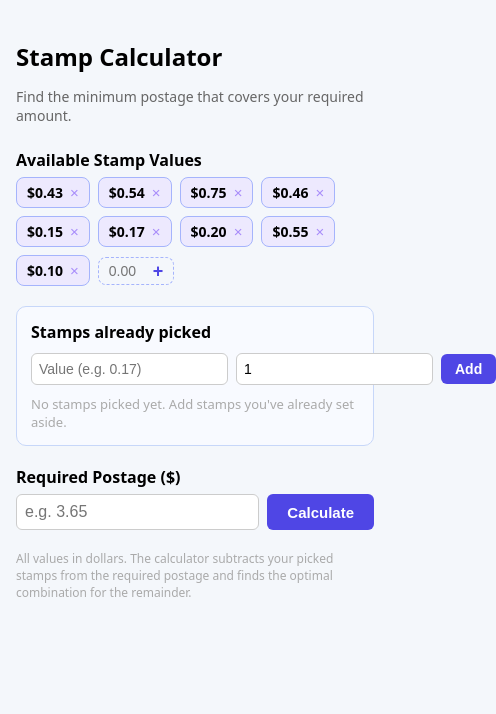
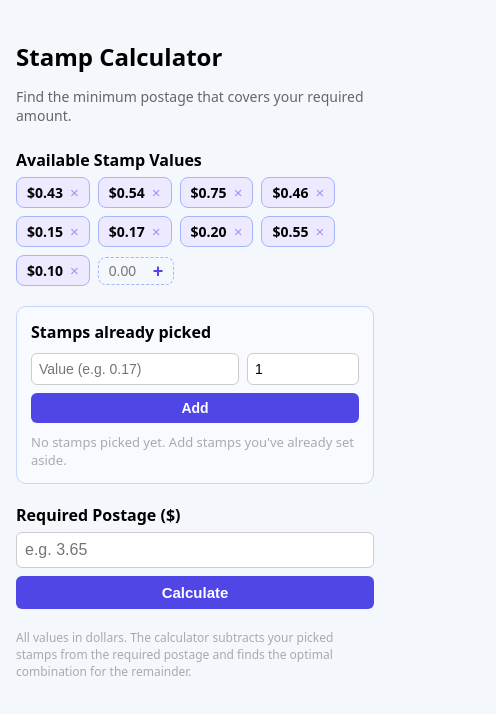
Before and after one commit to 1v17/stamp_calculator, a React (Vite) app: page / in a window 390 px wide. Shown: the top 714 px of the page, 496 px wide, since content can reach past the window. Built offline with nearby package versions, Linux system fonts and the light colour scheme.

Commit message:
fix ui for smaller device

```diff
--- a/src/StampCalculator.module.css
+++ b/src/StampCalculator.module.css
@@ -122,6 +122,11 @@
   gap: 8px;
   margin-bottom: 10px;
   align-items: center;
+  width: 100%;
+}
+
+.addRow > * {
+  min-width: 0;
 }
 
 .input {
@@ -129,6 +134,17 @@
   font-size: 14px;
   border-radius: 6px;
   border: 1px solid #ccc;
+  box-sizing: border-box;
+}
+
+@media (max-width: 420px) {
+  .addRow {
+    flex-wrap: wrap;
+  }
+
+  .addBtn {
+    width: 100%;
+  }
 }
 
 .addBtn {
@@ -209,6 +225,11 @@
 .postageRow {
   display: flex;
   gap: 8px;
+  width: 100%;
+}
+
+.postageRow > * {
+  min-width: 0;
 }
 
 .postageInput {
@@ -217,6 +238,7 @@
   font-size: 16px;
   border-radius: 6px;
   border: 1px solid #ccc;
+  box-sizing: border-box;
 }
 
 .calcBtn {
@@ -228,6 +250,16 @@
   font-size: 15px;
   cursor: pointer;
   font-weight: 600;
+}
+
+@media (max-width: 420px) {
+  .postageRow {
+    flex-wrap: wrap;
+  }
+
+  .calcBtn {
+    width: 100%;
+  }
 }
 
 /* Error */
```
